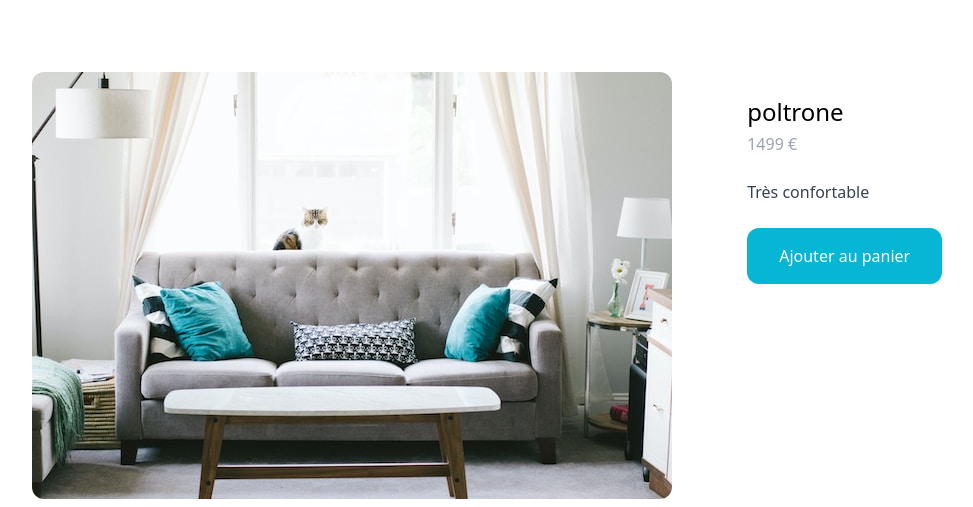
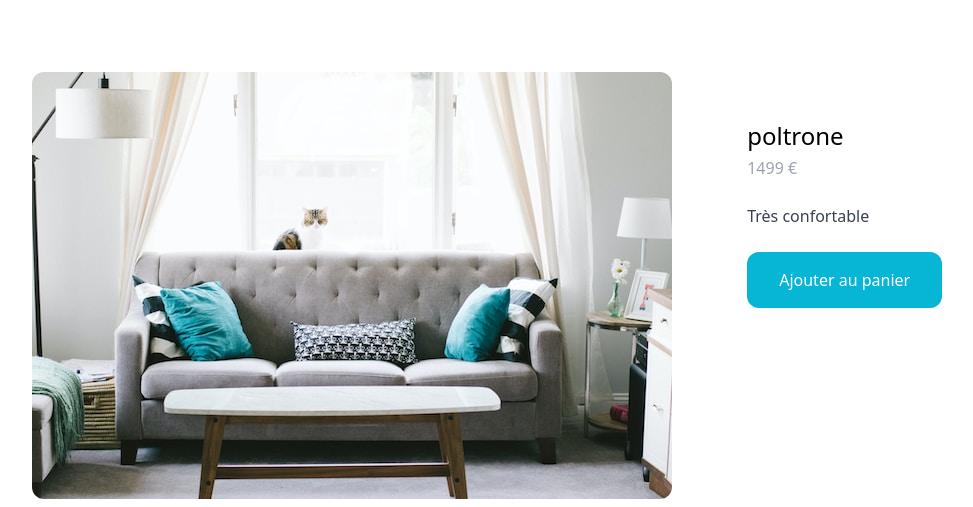
Before and after one commit to KilianOlry/DjangoBay, a Django app: a page that uses product/templates/product/product.html in a window 1280 px wide. Shown: the part 61-568 px from the top of the page, without its empty margins (32-1005 px from the left). Run offline with Django 4.2, Linux system fonts and the light colour scheme; data comes from the database, SQL or seed files in the repository; both versions use the stored data as it was after the commit; some libraries are stand-ins or nearby versions.

```diff
--- a/product/templates/product/product.html
+++ b/product/templates/product/product.html
@@ -10,7 +10,7 @@
             {% if product.image %}{{product.image.url}}{%else%}https://via.placeholder.com/240x240x.jpg{%endif%}" alt="" class="rounded-xl">
         </div>
 
-        <div class="information w-full lg:w-2/5 lg:p-6">
+        <div class="information w-full lg:w-2/5 lg:p-6 mt-6">
             <h1 class="text-2xl">{{product.name}}</h1>
 
             <p class="mt-1 text-gray-400">{{product.get_display_price}} €</p>
```
Also changed, not shown: db.sqlite3, media/preview/preview-desktop.png (added), media/preview/preview-mobile.png (added), media/uploads/kenny-eliason-iAftdIcgpFc-unsplash_1.jpg (added), media/uploads/uploads/kenny-eliason-iAftdIcgpFc-unsplash_1.jpg (added).
